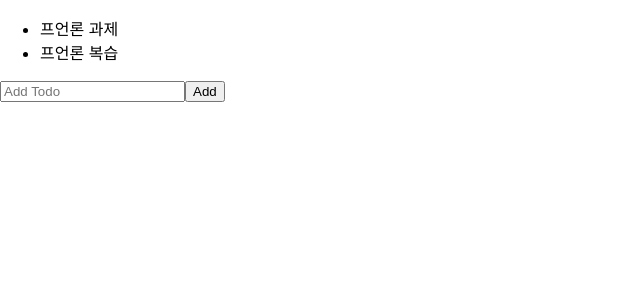
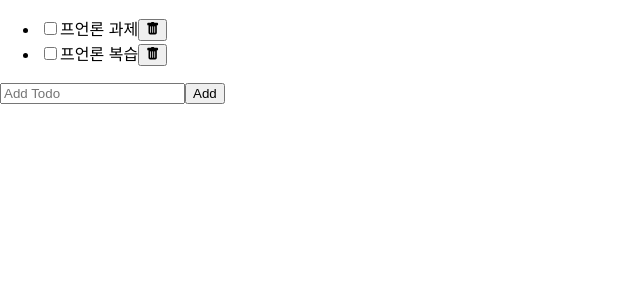
Before and after one commit to namdaeun/TodoList, a React (Create React App) app: page / in a window 1280 px wide. Shown: the top 300 px of the page, without its empty margins (0-640 px from the left). Built offline with nearby package versions, Linux system fonts and the light colour scheme.

Commit message:
checkbox, onDelete

```diff
--- a/package.json
+++ b/package.json
@@ -8,6 +8,7 @@
     "@testing-library/user-event": "^13.2.1",
     "react": "^18.2.0",
     "react-dom": "^18.2.0",
+    "react-icons": "^4.8.0",
     "react-scripts": "5.0.1",
     "web-vitals": "^2.1.0"
   },
--- /dev/null
+++ b/src/components/Todo/Todo.jsx
@@ -0,0 +1,25 @@
+import React from 'react';
+import { BsFillTrashFill } from 'react-icons/bs';
+
+export default function Todo({ todo, onUpdate, onDelete }) {
+    const { text, status } = todo;
+    const handleChange = (e) => {
+        const status = e.target.checked ? 'completed' : 'active';
+        onUpdate({ ...todo, status});
+    };
+    const handleDelete = () => { onDelete(todo) };
+    return (
+        <li>
+            <input
+                type='checkbox'
+                id = 'checkbox'
+                checked={status === 'completed'}
+                onChange = {handleChange}
+            />
+            <label htmlFor='checkbox'>{text}</label>
+            <button onClick={handleDelete}>
+                <BsFillTrashFill />
+            </button>
+        </li>
+    );
+}
--- a/src/components/TodoList/TodoList.jsx
+++ b/src/components/TodoList/TodoList.jsx
@@ -1,25 +1,33 @@
 import React, { useState } from 'react';
 import AddTodo from '../AddTodo/AddTodo';
+import Todo from '../Todo/Todo';
 
 
 export default function TodoList() {
     const [todos, setTodos] = useState([
-        {id: '123', text: '프언론 과제', status: 'active'},
-        {id: '124', text: '프언론 복습', status: 'active'}
+        { id: '123', text: '프언론 과제', status: 'active' },
+        { id: '124', text: '프언론 복습', status: 'active' }
     ]);
-    const handleAdd= (todo) => {
-        // 새로운 투두를 todos에 update
-        console.log(todo);
+    const handleAdd = (todo) => {// 새로운 투두를 todos에 update
         setTodos([...todos, todo]);
     };
-     return (
+    const handleUpdate = (updated) => {// 기존의 id와 update되는 id가 같으면 update된 걸 씀
+        setTodos(todos.map((t) => t.id === updated.id ? updated : t));
+    };
+    const handleDelete = (deleted) => {// 삭제하고자하는 id가 아닌 경우만 filter해서 새로운 배열 만듦
+        setTodos(todos.filter(t => t.id !== deleted.id));
+    };
+    return (
         <section>
             <ul>
                 {
-                    todos.map((item) => (<li key={item.id}>{item.text}</li>
+                    todos.map((item) => (<Todo
+                        key={item.id} todo={item}
+                        onUpdate={handleUpdate} onDelete={handleDelete}
+                        />
                 ))}
             </ul>
-            <AddTodo onAdd={handleAdd}/>
+            <AddTodo onAdd={handleAdd} />
         </section>
     );
 }
```
Also changed, not shown: 1 other file (tests, documents, lock files or other folders).
